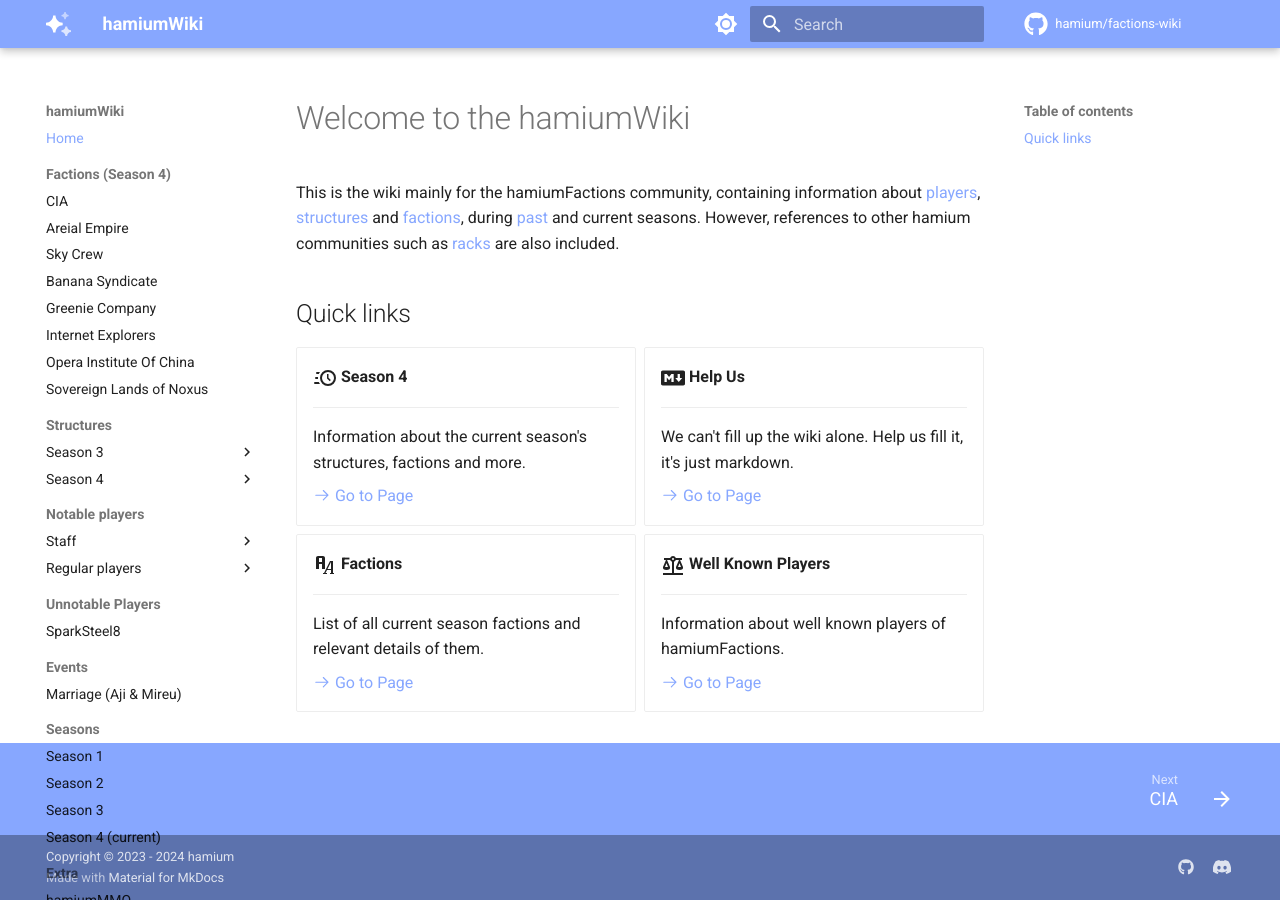
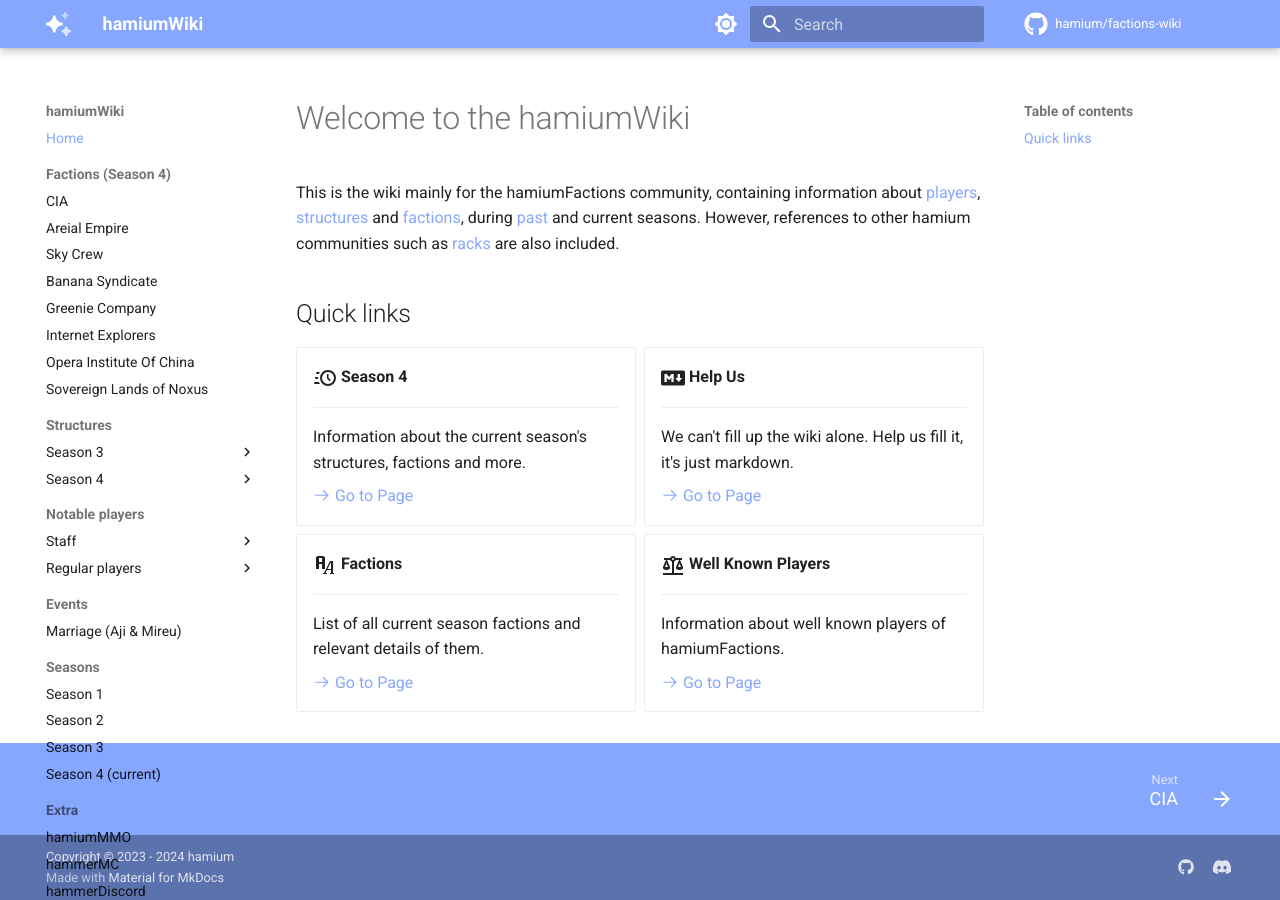
Before and after one commit to hamium/smp-wiki, an MkDocs documentation site: the page built from docs/index.md, in a window 1280 px wide. Built offline with MkDocs 1.6.1 and Material for MkDocs 9.7.7, drawn with Linux system fonts in a browser that asks for light colours; comment, search, counter and statistics services are not loaded.

Commit message:
Removed me

```diff
--- a/mkdocs.yml
+++ b/mkdocs.yml
@@ -38,8 +38,6 @@ nav:
           - Hades: players/hades.md
           - MinoCP: players/minocp.md
           - iSark: players/isark.md
-  - Unnotable Players:
-      - SparkSteel8: players/SparkSteel8.md
   - Events:
       - Marriage (Aji & Mireu): events/1.md
   - Seasons:
```
